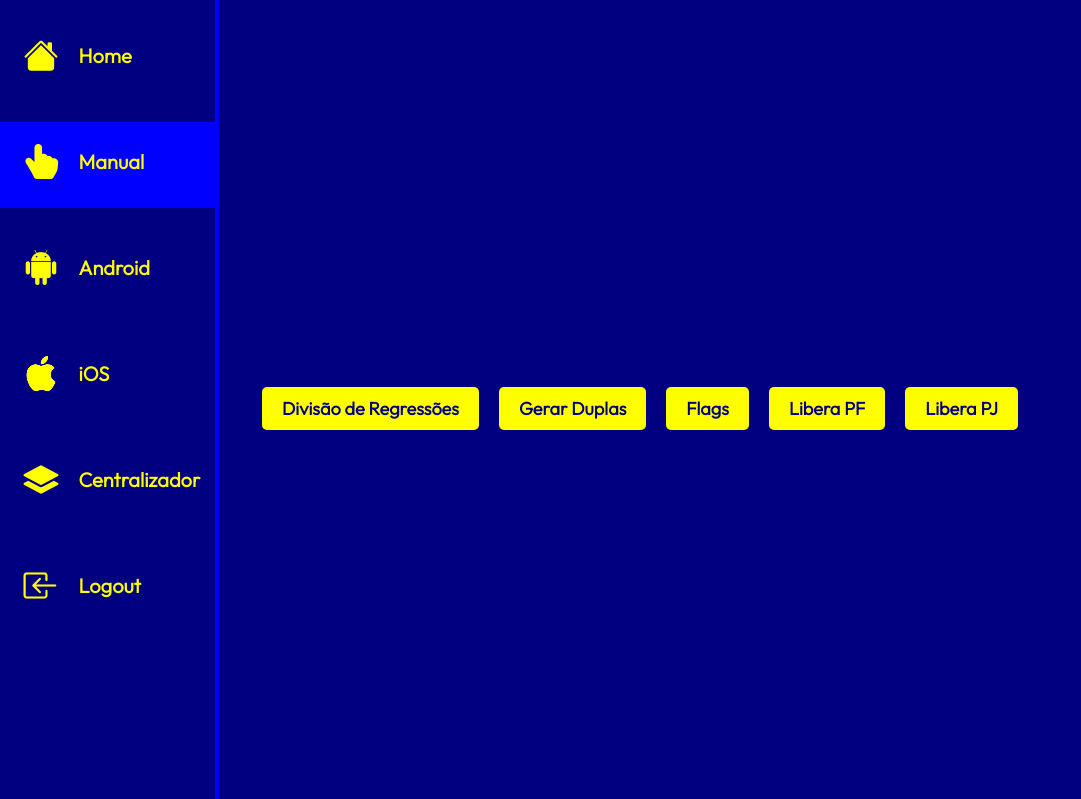
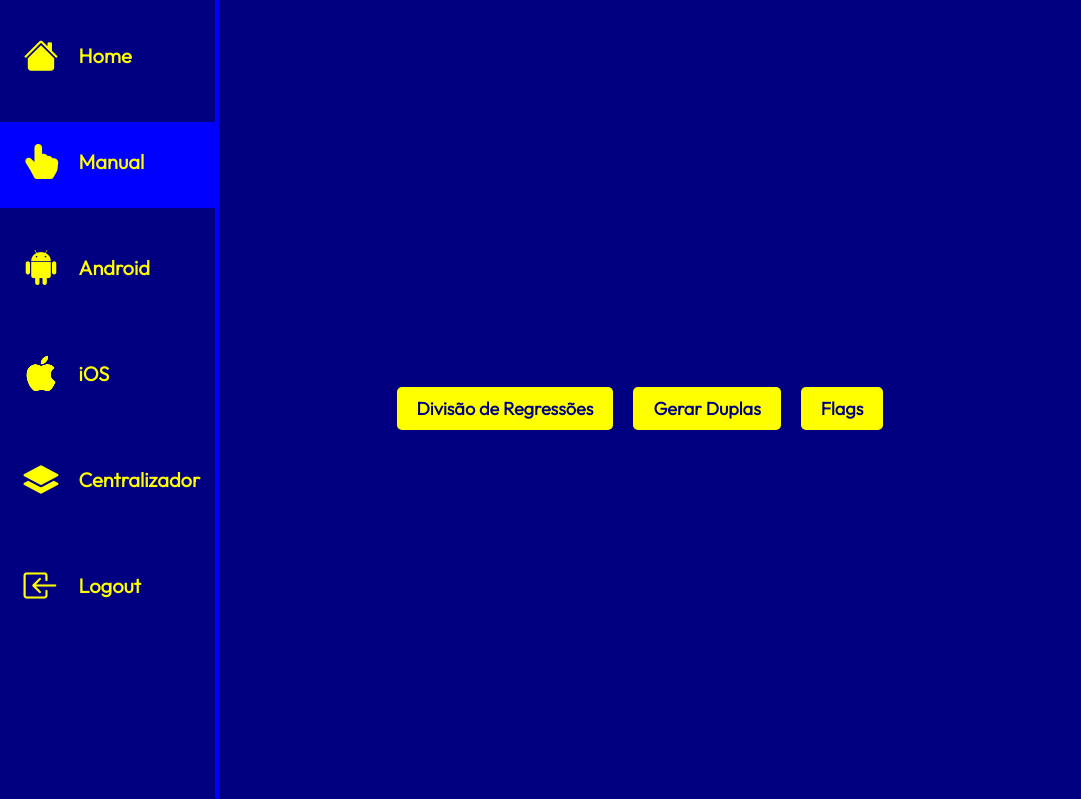
Before and after one commit to danielleal89/programasqa, a Flask app: page /manual in a window 1280 px wide. Shown: the top 799 px of the page, without its empty margins (0-1081 px from the left). Run offline with Flask 2, Linux system fonts and the light colour scheme; the visitor is signed in with stand-in values (Sample User, id 1).

Commit message:
rollback

```diff
--- a/templates/manual.html
+++ b/templates/manual.html
@@ -11,8 +11,8 @@
     <button class="custom-button" onclick="location.href='divisaoregressao'">Divisão de Regressões</button>
     <button class="custom-button" onclick="location.href='gerarduplas'">Gerar Duplas</button>
     <button class="custom-button" onclick="location.href='flags'">Flags</button>
-    <button class="custom-button" onclick="location.href='liberaPF'">Libera PF</button>
-    <button class="custom-button" onclick="location.href='liberaPJ'">Libera PJ</button>
+    <!--<button class="custom-button" onclick="location.href='liberaPF'">Libera PF</button>
+    <button class="custom-button" onclick="location.href='liberaPJ'">Libera PJ</button>-->
 
     {% extends "base.html" %}
 </body>
```
